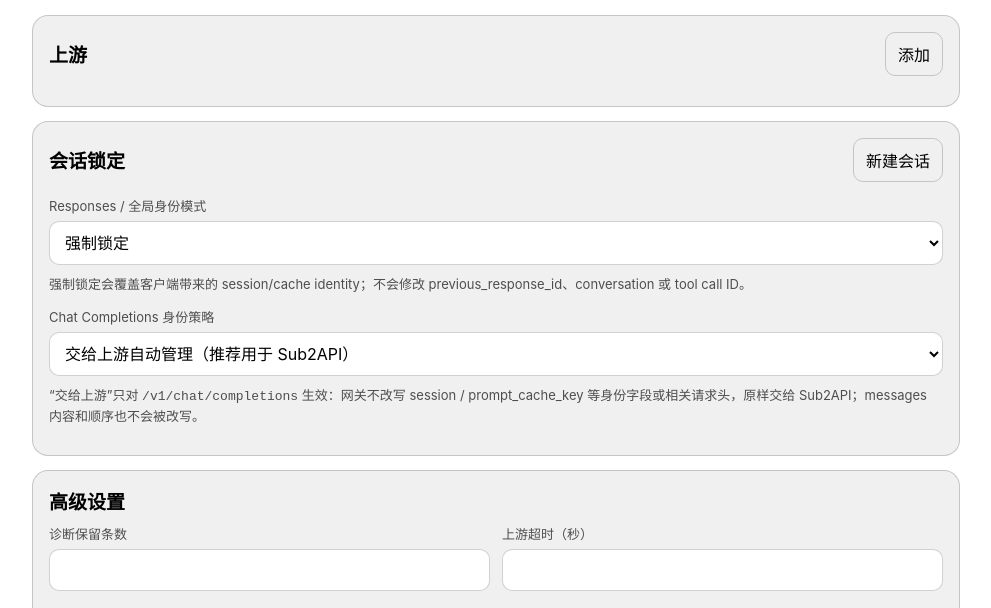
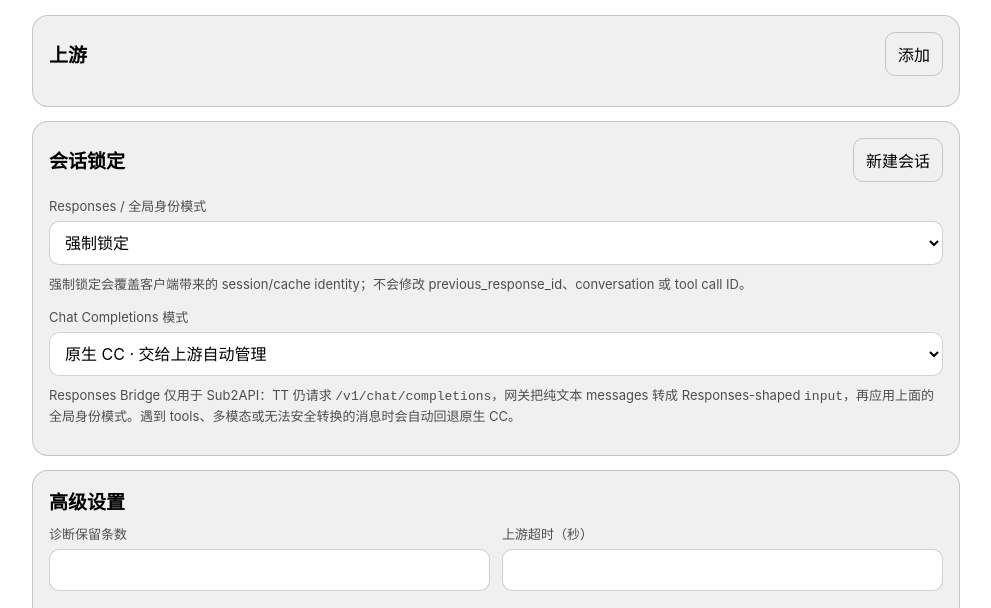
Before and after one commit to Roballz/codex-cache-proxy, a website: page public/index.html in a window 1280 px wide. Shown: the part 124-732 px from the top of the page, without its empty margins (144-1135 px from the left). Drawn offline with Linux system fonts and the light colour scheme; no server answers.

Commit message:
ui: expose experimental Responses Bridge mode

```diff
--- a/public/index.html
+++ b/public/index.html
@@ -42,13 +42,14 @@
       <p class="hint">强制锁定会覆盖客户端带来的 session/cache identity；不会修改 previous_response_id、conversation 或 tool call ID。</p>
 
       <label>
-        <span>Chat Completions 身份策略</span>
+        <span>Chat Completions 模式</span>
         <select id="cc-identity-mode">
-          <option value="upstream">交给上游自动管理（推荐用于 Sub2API）</option>
-          <option value="global">跟随上面的全局身份模式</option>
+          <option value="upstream">原生 CC · 交给上游自动管理</option>
+          <option value="global">原生 CC · 跟随全局身份模式</option>
+          <option value="bridge">Responses Bridge（实验）</option>
         </select>
       </label>
-      <p class="hint">“交给上游”只对 <code>/v1/chat/completions</code> 生效：网关不改写 session / prompt_cache_key 等身份字段或相关请求头，原样交给 Sub2API；messages 内容和顺序也不会被改写。</p>
+      <p class="hint">Responses Bridge 仅用于 Sub2API：TT 仍请求 <code>/v1/chat/completions</code>，网关把纯文本 messages 转成 Responses-shaped <code>input</code>，再应用上面的全局身份模式。遇到 tools、多模态或无法安全转换的消息时会自动回退原生 CC。</p>
 
       <div id="session-list" class="stack"></div>
     </section>
```
